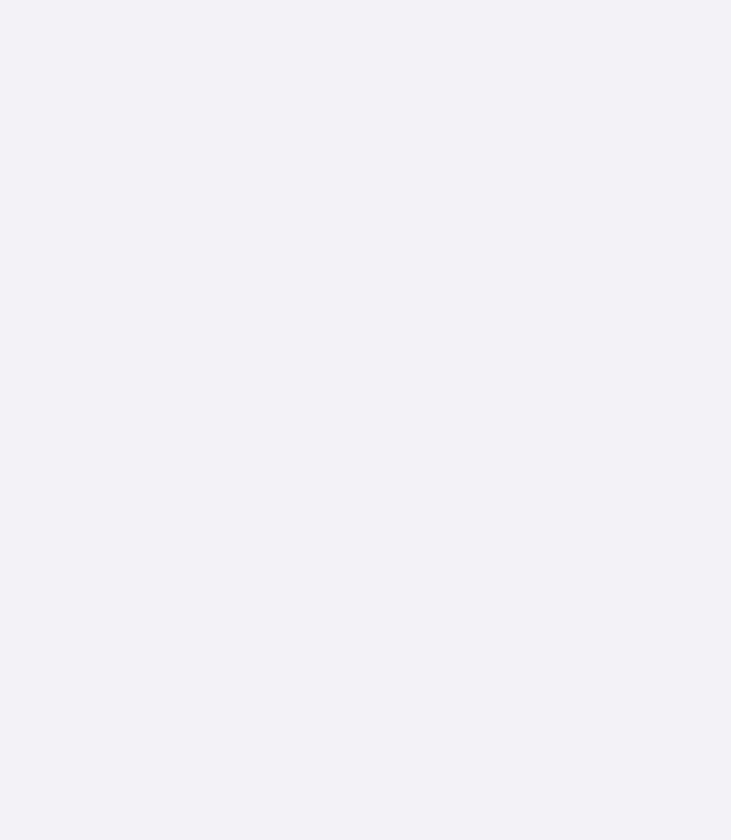
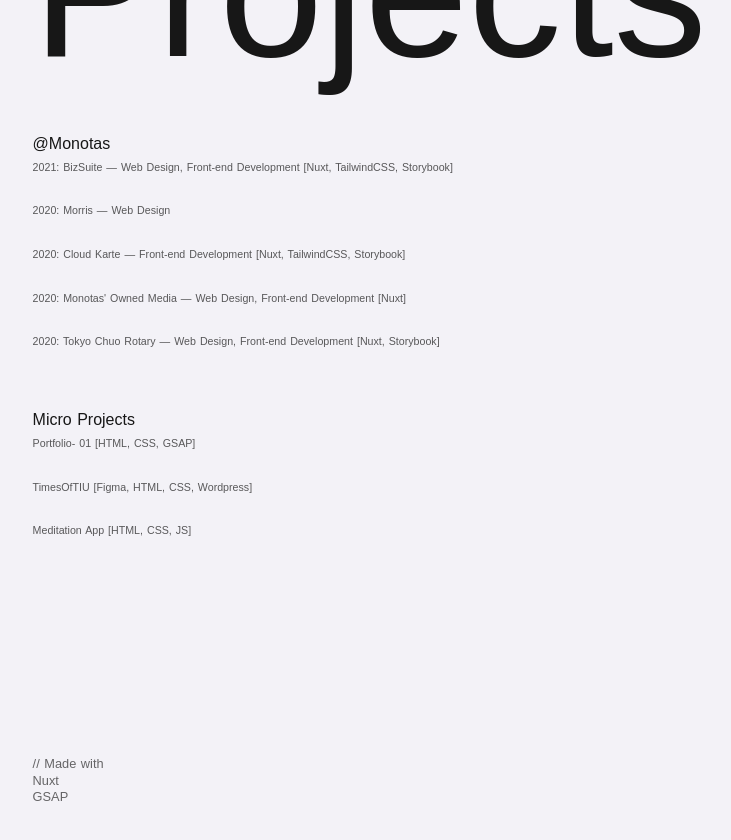
Before and after one commit to vi-lepham/portfolio-v3, a Nuxt app: page / in a window 1280 px wide. Shown: the part 7460-8300 px from the top of the page, without its empty margins (74-805 px from the left). Before the commit the page ends 7732 px from the top, so only its background shows below. Built offline with nearby package versions, Linux system fonts and the light colour scheme.

Commit message:
Added bg animations, footer

```diff
--- a/assets/main.scss
+++ b/assets/main.scss
@@ -70,6 +70,13 @@
   padding-left: 8.65vw;
 }
 
+.list-r {
+  opacity: 0.7;
+  font-size: 0.833vw;
+  font-weight: 400;
+  line-height: 1.7vw;
+}
+
 .s-project .project-head .heading-xl {
   flex-basis: 100%;
   position: relative;
@@ -103,7 +110,7 @@
     line-height: 5vw;
     margin-bottom: 8.33vw;
   }
-  .s-project .project-head .heading-xl, {
+  .s-project .project-head .heading-xl {
     order: 3;
     margin-top: 8.33vw;
   }
@@ -112,4 +119,8 @@
     line-height: 5vw;
     padding-left: 18.33vw;
   }
+  .list-r {
+    font-size: 3vw;
+    line-height: 4vw;
+  }
 }
--- /dev/null
+++ b/components/AppFooter/index.vue
@@ -0,0 +1,23 @@
+<template>
+  <section class="s-footer">
+    <div class="footer-container">
+      <p class="paragraph-r">// Made with</p>
+      <p class="paragraph-r">Nuxt</p>
+      <p class="paragraph-r">GSAP</p>
+    </div>
+  </section>
+</template>
+
+<style lang="scss" scoped>
+.s-footer {
+  color: rgb(41, 41, 41);
+  padding-top: 8.33vw;
+  .footer-container {
+    padding: 0;
+    margin: 0 8.33vw 16.66vw;
+  }
+  .paragraph-r {
+    margin-bottom: 0;
+  }
+}
+</style>
--- /dev/null
+++ b/components/OtherProjects/index.vue
@@ -0,0 +1,100 @@
+<template>
+  <section class="s-others">
+    <div class="other-projects-container">
+      <h2 class="heading-xl">Other Projects</h2>
+      <p class="heading-r">@Monotas</p>
+      <ul class="list-r">
+        <li>
+          <a href="http://" target="_blank" rel="noopener" follow="nofollow">
+            2021: BizSuite &mdash; Web Design, Front-end Development [Nuxt,
+            TailwindCSS, Storybook]
+          </a>
+        </li>
+        <li>&nbsp;</li>
+        <li>
+          <a href="http://" target="_blank" rel="noopener" follow="nofollow">
+            2020: Morris &mdash; Web Design
+          </a>
+        </li>
+        <li>&nbsp;</li>
+        <li>
+          <a href="http://" target="_blank" rel="noopener" follow="nofollow">
+            2020: Cloud Karte &mdash; Front-end Development [Nuxt, TailwindCSS,
+            Storybook]
+          </a>
+        </li>
+        <li>&nbsp;</li>
+        <li>
+          <a href="http://" target="_blank" rel="noopener" follow="nofollow">
+            2020: Monotas' Owned Media &mdash; Web Design, Front-end Development
+            [Nuxt]
+          </a>
+        </li>
+        <li>&nbsp;</li>
+        <li>
+          <a href="http://" target="_blank" rel="noopener" follow="nofollow">
+            2020: Tokyo Chuo Rotary &mdash; Web Design, Front-end Development
+            [Nuxt, Storybook]
+          </a>
+        </li>
+      </ul>
+      <p class="heading-r">Micro Projects</p>
+      <ul class="list-r">
+        <li>
+          <a href="http://" target="_blank" rel="noopener" follow="nofollow">
+            Portfolio- 01 [HTML, CSS, GSAP]
+          </a>
+        </li>
+        <li>&nbsp;</li>
+        <li>
+          <a href="http://" target="_blank" rel="noopener" follow="nofollow">
+            TimesOfTIU [Figma, HTML, CSS, Wordpress]
+          </a>
+        </li>
+        <li>&nbsp;</li>
+        <li>
+          <a href="http://" target="_blank" rel="noopener" follow="nofollow">
+            Meditation App [HTML, CSS, JS]
+          </a>
+        </li>
+      </ul>
+    </div>
+  </section>
+</template>
+
+<style lang="scss" scoped>
+.s-others {
+  padding: 8.33vw;
+  position: relative;
+  .heading-xl,
+  .list-r {
+    margin-bottom: 4.167vw;
+  }
+  a {
+    cursor: pointer;
+    overflow: hidden;
+    position: relative;
+    text-decoration: none;
+  }
+  .list-r:last-of-type {
+    margin-bottom: 0;
+  }
+}
+@media only screen and (max-width: 768px) {
+  .s-others {
+    padding-top: 16.66vw;
+    padding-bottom: 16.66vw;
+    .heading-xl {
+      margin-bottom: 16vw;
+    }
+    .heading-r {
+      font-size: 3.733vw;
+      line-height: 3.733vw;
+      margin-bottom: 4vw;
+    }
+    .list-r {
+      margin-bottom: 8vw;
+    }
+  }
+}
+</style>
--- a/pages/index.vue
+++ b/pages/index.vue
@@ -1,7 +1,6 @@
 <template>
   <div class="container">
     <loader></loader>
-    <div class="a-background"></div>
     <main class="a-main" data-scroll-container>
       <article class="a-article">
         <about data-scroll-section></about>
@@ -20,6 +19,8 @@
           :date="project.date"
           data-scroll-section
         ></project>
+        <other-projects></other-projects>
+        <app-footer></app-footer>
       </article>
     </main>
   </div>
@@ -30,13 +31,17 @@
 import About from "../components/About";
 import Intro from "../components/Intro";
 import Project from "../components/Project";
+import OtherProjects from "../components/OtherProjects";
+import AppFooter from "../components/AppFooter"
 
 export default {
   components: {
     Loader,
     About,
     Intro,
-    Project
+    Project,
+    OtherProjects,
+    AppFooter
   },
   data() {
     return {
@@ -64,7 +69,7 @@
           date: "01.21"
         },
         {
-          dataColor: "#f3f3f1",
+          dataColor: "rgb(255, 227, 137)",
           collection: "Side Projects - Ecommerce",
           title: "Skivi",
           description:
@@ -75,7 +80,7 @@
           date: "05.20"
         },
         {
-          dataColor: "#f3f3f1",
+          dataColor: "rgb(163, 185, 180)",
           collection: "Side Projects - Web App",
           title: "Pines&Butter",
           description:
@@ -104,6 +109,5 @@
   height: auto;
   z-index: 1;
   margin: auto;
-  padding-bottom: 50vw;
 }
 </style>
--- a/plugins/main.js
+++ b/plugins/main.js
@@ -79,12 +79,23 @@
 
     let newColor = project.getAttribute("data-color")
 
-    gsap.to(".a-main", {
-        backgroundColor: newColor,
-        ease: Power4.easeInOut,
-        scrollTrigger: {
-            trigger: project,
-            scrub: true,
-        }
+    ScrollTrigger.create({
+      trigger: project,
+      start: "top 60%",
+      end: "bottom 0%",
+
+      onEnter: () => {
+        gsap.to("body", {
+          duration: 1,
+          backgroundColor: newColor
+        })
+      },
+
+      onLeaveBack: () => {
+        gsap.to("body", {
+          duration: 1,
+          backgroundColor: "#f3f3f1"
+        })
+      }
     })
 })
```
